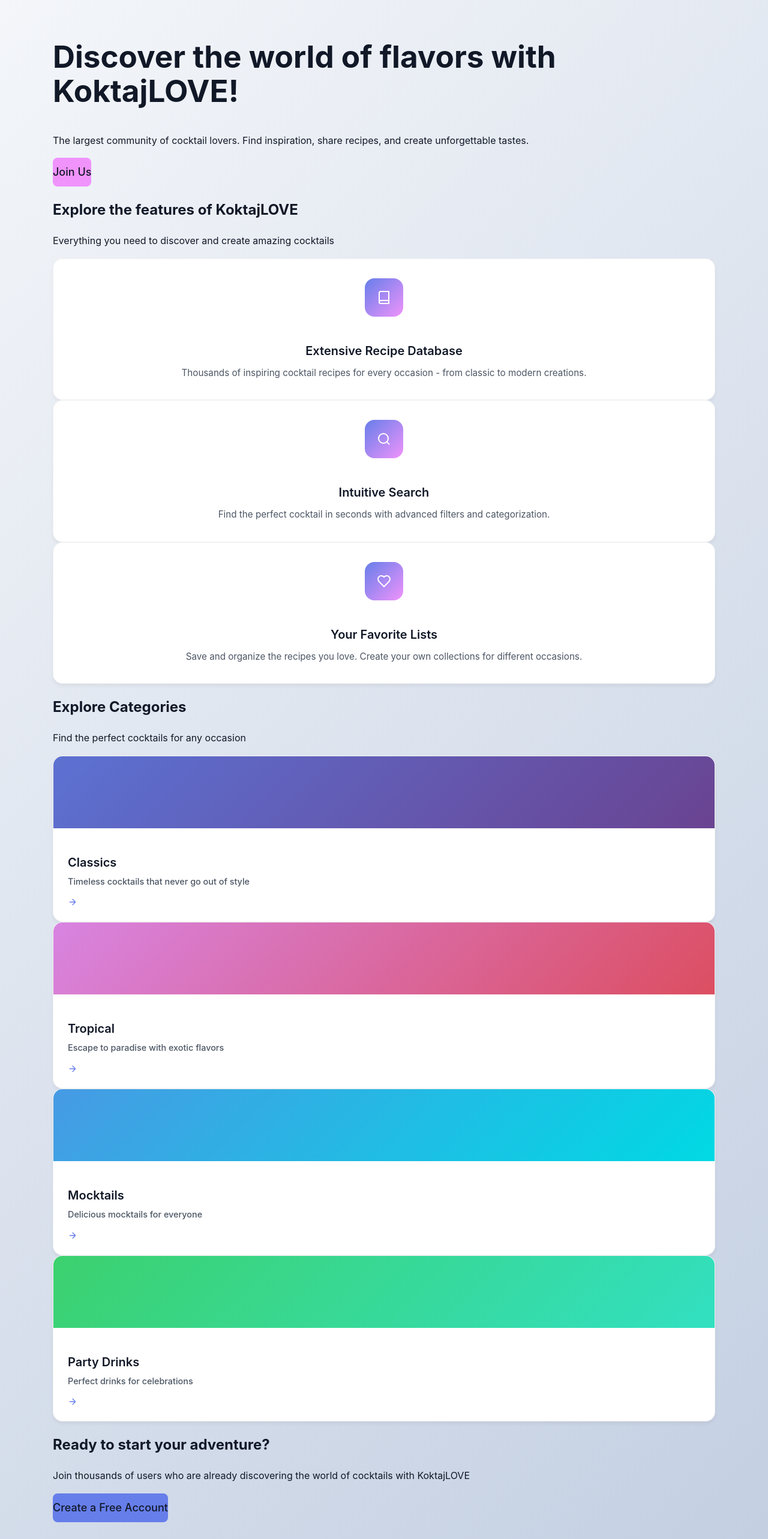
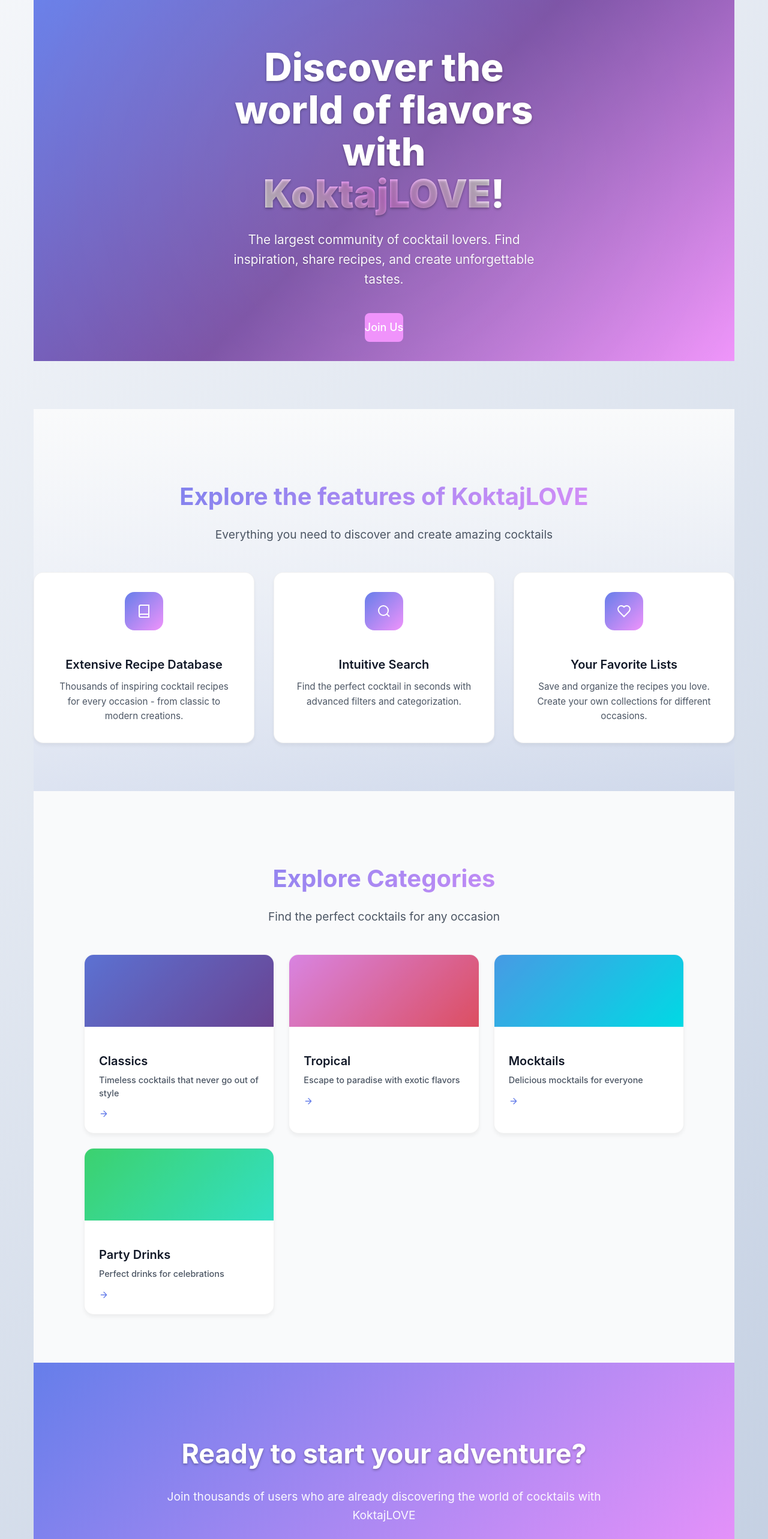
Before and after one commit to xKomil/KoktajLove, a React (Vite) app in the folder frontend/: page / in a window 1280 px wide. Shown: the part 100-2666 px from the top of the page at 60% size. Built offline with nearby package versions, Linux system fonts and the light colour scheme; no server answers.

Commit message:
poprawki ui

```diff
--- a/frontend/src/pages/PageStyles.module.css
+++ b/frontend/src/pages/PageStyles.module.css
@@ -1,123 +1,269 @@
 /* frontend/src/pages/PageStyles.module.css */
 
 .pageContainer {
-  max-width: 1200px;
+  min-height: 100vh;
+}
+
+/* Hero Section */
+.heroSection {
+  position: relative;
+  display: flex;
+  align-items: center;
+  min-height: 70vh;
+  background: linear-gradient(135deg, #667eea 0%, #764ba2 50%, #f093fb 100%);
+  overflow: hidden;
+  margin-bottom: 5rem;
+}
+
+.h1 {
+  color: black;
+}
+
+.heroContent {
+  position: relative;
+  z-index: 2;
+  max-width: 600px;
+  color: white;
+  text-align: center;
   margin: 0 auto;
   padding: 2rem;
-  min-height: calc(100vh - 100px);
 }
 
-.profileHeader {
-  display: flex;
-  justify-content: space-between;
-  align-items: center;
-  margin-bottom: 2rem;
-  padding-bottom: 1rem;
-  border-bottom: 2px solid #f3f4f6;
+.heroTitle {
+  font-size: clamp(2.5rem, 5vw, 4rem);
+  font-weight: 800;
+  line-height: 1.1;
+  margin-bottom: 1.5rem;
+  text-shadow: 0 2px 4px rgba(0, 0, 0, 0.3);
 }
 
-.pageTitle {
-  font-size: 2.5rem;
-  font-weight: 800;
-  color: #1f2937;
-  margin: 0;
+.brandName {
+  background: linear-gradient(45deg, #fff 0%, #f093fb 50%, #fff 100%);
+  -webkit-background-clip: text;
+  -webkit-text-fill-color: transparent;
+  background-clip: text;
+  font-weight: 900;
 }
 
-.backButton {
-  background: #6b7280;
-  color: white;
-  border: none;
-  padding: 0.5rem 1rem;
-  border-radius: 6px;
-  font-size: 0.875rem;
-  font-weight: 500;
-  cursor: pointer;
-  transition: background-color 0.2s;
-  display: flex;
-  align-items: center;
-  gap: 0.5rem;
+.heroSubtitle {
+  font-size: clamp(1.1rem, 2.5vw, 1.3rem);
+  line-height: 1.6;
+  margin-bottom: 2.5rem;
+  opacity: 0.95;
+  text-shadow: 0 1px 2px rgba(0, 0, 0, 0.2);
 }
 
-.backButton:hover {
-  background: #4b5563;
-}
-
-.profileActions {
+.heroActions {
   display: flex;
   gap: 1rem;
   justify-content: center;
-  margin: 2rem 0;
-  padding: 1.5rem;
-  background: #f9fafb;
-  border-radius: 12px;
+  flex-wrap: wrap;
 }
 
-.actionButton {
-  padding: 0.75rem 1.5rem;
-  border-radius: 8px;
-  font-size: 0.875rem;
-  font-weight: 600;
-  cursor: pointer;
-  transition: all 0.2s;
-  border: 2px solid transparent;
-  min-width: 140px;
+.primaryCta {
+  background: rgba(255, 255, 255, 0.2);
+  backdrop-filter: blur(10px);
+  border: 2px solid rgba(255, 255, 255, 0.3);
+  color: white;
+  transition: all 0.3s ease;
 }
 
-.editButton {
-  background: #3b82f6;
-  color: white;
+.primaryCta:hover {
+  background: rgba(255, 255, 255, 0.3);
+  transform: translateY(-2px);
+  box-shadow: 0 10px 25px rgba(0, 0, 0, 0.2);
 }
 
-.editButton:hover {
-  background: #2563eb;
-  transform: translateY(-1px);
-  box-shadow: 0 4px 12px rgba(59, 130, 246, 0.3);
+.heroVisual {
+  position: absolute;
+  top: 0;
+  left: 0;
+  right: 0;
+  bottom: 0;
+  z-index: 1;
 }
 
-.passwordButton {
-  background: #dc2626;
-  color: white;
+.heroGradientBg {
+  position: absolute;
+  top: -50%;
+  left: -50%;
+  width: 200%;
+  height: 200%;
+  background: radial-gradient(circle, rgba(255, 255, 255, 0.1) 0%, transparent 70%);
+  animation: float 6s ease-in-out infinite;
 }
 
-.passwordButton:hover {
-  background: #b91c1c;
-  transform: translateY(-1px);
-  box-shadow: 0 4px 12px rgba(220, 38, 38, 0.3);
+@keyframes float {
+  0%, 100% { transform: translateY(0px) rotate(0deg); }
+  50% { transform: translateY(-20px) rotate(1deg); }
 }
 
-/* Responsive design */
+/* Section Headers */
+.sectionHeader {
+  text-align: center;
+  margin-bottom: 3rem;
+}
+
+.sectionTitle {
+  font-size: clamp(2rem, 4vw, 2.5rem);
+  font-weight: 700;
+  color: var(--color-gray-900);
+  margin-bottom: 1rem;
+  background: linear-gradient(135deg, var(--color-primary) 0%, var(--color-secondary) 100%);
+  -webkit-background-clip: text;
+  -webkit-text-fill-color: transparent;
+  background-clip: text;
+}
+
+.sectionSubtitle {
+  font-size: 1.2rem;
+  color: var(--color-gray-600);
+  max-width: 600px;
+  margin: 0 auto;
+  line-height: 1.6;
+}
+
+/* Features Section */
+.featuresSection {
+  padding: 5rem 0;
+  background: linear-gradient(to bottom, var(--color-gray-50), rgba(102, 126, 234, 0.05));
+}
+
+.featuresGrid {
+  display: grid;
+  grid-template-columns: repeat(auto-fit, minmax(280px, 1fr));
+  gap: 2rem;
+  max-width: 1200px;
+  margin: 0 auto;
+}
+
+/* Categories Section */
+.categoriesSection {
+  padding: 5rem 0;
+  background: var(--color-gray-50);
+}
+
+.categoriesGrid {
+  display: grid;
+  grid-template-columns: repeat(auto-fit, minmax(250px, 1fr));
+  gap: 1.5rem;
+  max-width: 1000px;
+  margin: 0 auto;
+}
+
+/* CTA Section */
+.ctaSection {
+  padding: 5rem 0;
+  background: linear-gradient(135deg, var(--color-primary) 0%, var(--color-secondary) 100%);
+  text-align: center;
+}
+
+.ctaContent {
+  max-width: 800px;
+  margin: 0 auto;
+  color: white;
+  padding: 0 2rem;
+}
+
+.ctaTitle {
+  font-size: clamp(2rem, 4vw, 2.8rem);
+  font-weight: 700;
+  margin-bottom: 1rem;
+  text-shadow: 0 2px 4px rgba(0, 0, 0, 0.3);
+}
+
+.ctaSubtitle {
+  font-size: 1.2rem;
+  margin-bottom: 2.5rem;
+  opacity: 0.95;
+  line-height: 1.6;
+}
+
+.ctaActions {
+  display: flex;
+  gap: 1rem;
+  justify-content: center;
+  flex-wrap: wrap;
+}
+
+/* Responsive Design */
 @media (max-width: 768px) {
-  .pageContainer {
-    padding: 1rem;
+  .heroSection {
+    min-height: 60vh;
+    margin-bottom: 3rem;
   }
 
-  .profileHeader {
-    flex-direction: column;
-    gap: 1rem;
-    align-items: flex-start;
+  .heroContent {
+    padding: 1.5rem;
   }
 
-  .pageTitle {
-    font-size: 2rem;
-  }
-
-  .profileActions {
+  .heroActions {
     flex-direction: column;
     align-items: center;
   }
 
-  .actionButton {
+  .heroActions .button {
     width: 100%;
-    max-width: 300px;
+    max-width: 280px;
+  }
+
+  .featuresSection,
+  .categoriesSection,
+  .ctaSection {
+    padding: 3rem 0;
+  }
+
+  .featuresGrid {
+    grid-template-columns: 1fr;
+    gap: 1.5rem;
+  }
+
+  .categoriesGrid {
+    grid-template-columns: repeat(auto-fit, minmax(200px, 1fr));
+    gap: 1rem;
+  }
+
+  .ctaActions {
+    flex-direction: column;
+    align-items: center;
+  }
+
+  .ctaActions .button {
+    width: 100%;
+    max-width: 280px;
   }
 }
 
 @media (max-width: 480px) {
-  .pageContainer {
-    padding: 0.5rem;
+  .heroContent {
+    padding: 1rem;
   }
 
-  .pageTitle {
-    font-size: 1.75rem;
+  .sectionHeader {
+    margin-bottom: 2rem;
+  }
+
+  .featuresGrid,
+  .categoriesGrid {
+    padding: 0 1rem;
   }
 }
+
+/* Dark mode support */
+@media (prefers-color-scheme: dark) {
+  .featuresSection {
+    background: linear-gradient(to bottom, var(--color-gray-800), rgba(102, 126, 234, 0.1));
+  }
+
+  .categoriesSection {
+    background: var(--color-gray-800);
+  }
+
+  .sectionTitle {
+    color: var(--color-gray-100);
+  }
+
+  .sectionSubtitle {
+    color: var(--color-gray-400);
+  }
+}
```
